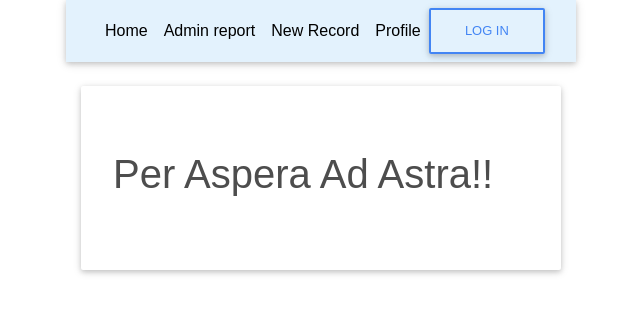
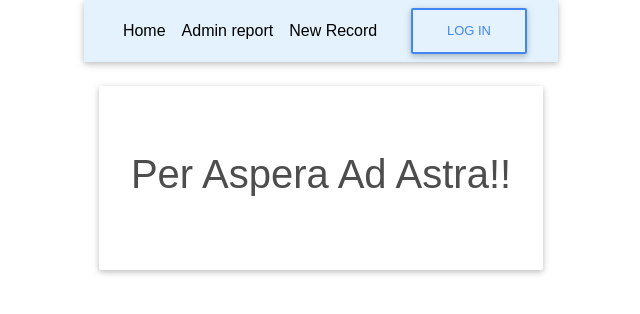
Before and after one commit to nezlobnaya/registartion_form, a React (Create React App) app in the folder client/: page / in a window 1280 px wide. Shown: the top 314 px of the page, without its empty margins (319-959 px from the left). Built offline with nearby package versions, Linux system fonts and the light colour scheme; no server answers; the HTML template or start-up script is replaced by a standard one.

Commit message:
added conditional rendering to Profile

```diff
--- a/client/src/components/Navigation/Navigation.js
+++ b/client/src/components/Navigation/Navigation.js
@@ -1,8 +1,10 @@
 import { NavLink } from 'react-router-dom';
 import AuthNav from "./auth-nav";
+import { useAuth0 } from '@auth0/auth0-react';
 
 
 function Navigation() {
+  const { isAuthenticated } = useAuth0();
     return(
       <nav className="navbar sticky-top navbar-expand-lg navbar-light mb-4" style={{backgroundColor: "#e3f2fd"}}>
         <div className='container'>
@@ -10,7 +12,7 @@ function Navigation() {
             <li className="nav-item font-weight-normal"><NavLink exact className="nav-link" activeClassName="active" to="/">Home</NavLink></li>
             <li className="nav-item font-weight-normal"><NavLink exact className="nav-link" activeClassName="active" to="/records/">Admin report</NavLink></li>
             <li className="nav-item font-weight-normal"><NavLink exact className="nav-link" activeClassName="active" to="/records/new">New Record</NavLink></li>
-            <li className="nav-item font-weight-normal"><NavLink exact className="nav-link" activeClassName="active" to="/profile">Profile</NavLink></li>
+            {isAuthenticated && <li className="nav-item font-weight-normal"><NavLink exact className="nav-link" activeClassName="active" to="/profile">Profile</NavLink></li>}
           </ul>
           <AuthNav />
         </div>
```
